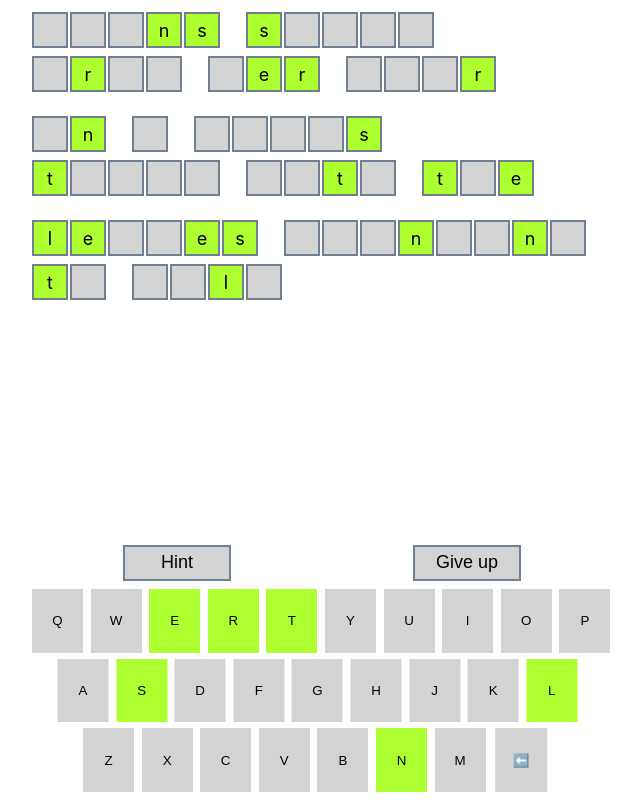
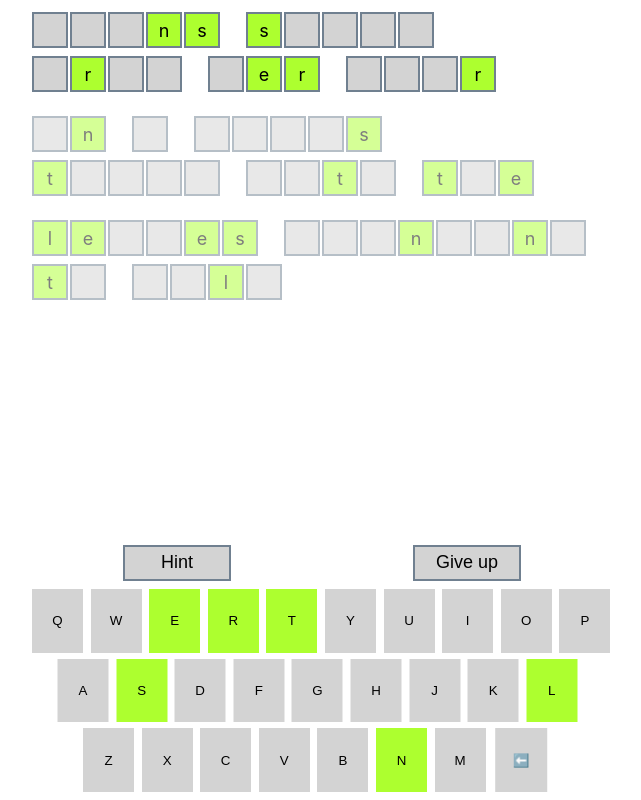
Before and after one commit to wginsberg/haikudle, a React (Create React App) app in the folder frontend/: page / in a window 1280 px wide. Shown: the whole page, without its empty margins (318-959 px from the left). Built offline with nearby package versions, Linux system fonts and the light colour scheme.

Commit message:
new colour behaviour

```diff
--- a/frontend/src/Haiku/index.js
+++ b/frontend/src/Haiku/index.js
@@ -1,3 +1,4 @@
+import classnames from 'classnames'
 import Tile from './Tile'
 import { addInputToHaiku, charactersTo2DStringArray } from '../util'
 
@@ -8,13 +9,20 @@ export default function Haiku ({ haiku, haikuCensored, input }) {
   const censoredWordArray2d = charactersTo2DStringArray(characters)
   const metaArray2d = charactersTo2DStringArray(meta)
 
+  const currentLine = metaArray2d.findIndex(line => line.find(word => word.includes('*')))
+  const activeLine = currentLine === -1 ? 2 : currentLine
+
   return (
     <div className='haiku'>
-      {censoredWordArray2d.map((line, i) => (
-        <div className='line' key={i}>
+      {censoredWordArray2d.map((line, i) => {
+        const isActiveLine = i <= activeLine
+        const className = classnames('line', { 'line-inactive': !isActiveLine })
+        return (
+          <div className={className} key={i}>
             {line.map((word, j) => {
               const isComplete = word === wordArray2d[i][j]
               const wordIsIncorrect = !isComplete && !word.includes('*')
+              const displayIncorrectWord = wordIsIncorrect && i < activeLine
               return (
                 <span className='word' key={j}>
                   {word
@@ -22,7 +30,7 @@ export default function Haiku ({ haiku, haikuCensored, input }) {
                     .map((character, k) => (
                       <Tile
                         character={character}
-                      wordIsIncorrect={wordIsIncorrect}
+                        wordIsIncorrect={displayIncorrectWord}
                         wordIsComplete={isComplete}
                         meta={metaArray2d[i][j][k]}
                         key={`${i}-${j}-${k}`}
@@ -32,7 +40,8 @@ export default function Haiku ({ haiku, haikuCensored, input }) {
               )
             })}
           </div>
-      ))}
+        )
+      })}
     </div>
   )
 }
--- a/frontend/src/index.css
+++ b/frontend/src/index.css
@@ -108,6 +108,10 @@ body {
 
 .line:nth-child(3) {
   margin-bottom: -8px;
+}
+
+.line-inactive {
+  opacity: 0.5;
 }
 
 .word {
```
Lines whose indentation alone changed are shown as unchanged.
